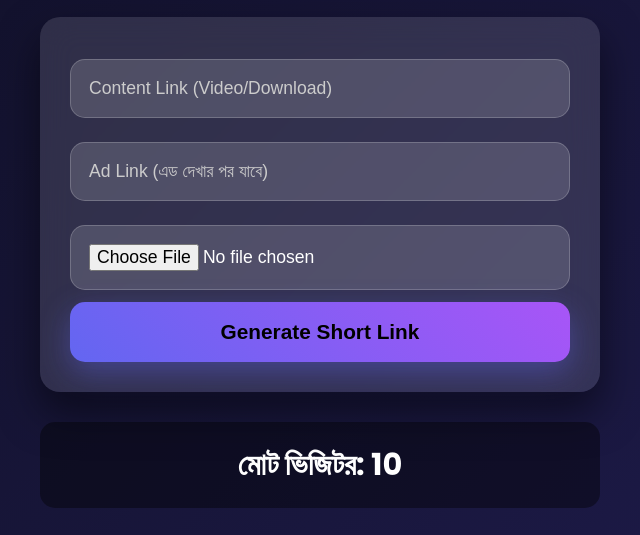
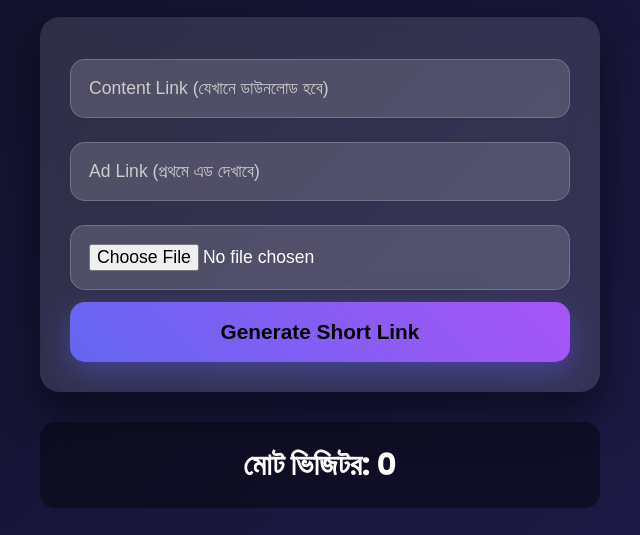
Before and after one commit to shakib0122222/Urlpix, a plain HTML site: page index.html in a window 1280 px wide. Shown: the part 239-774 px from the top of the page, 320-960 px from the left. Drawn offline with Linux system fonts and the light colour scheme; no server answers.

Commit message:
Update index.html

```diff
--- a/index.html
+++ b/index.html
@@ -14,14 +14,15 @@
     </header>
 
     <div class="card">
-      <input type="url" id="contentUrl" placeholder="Content Link (Video/Download)" required>
-      <input type="url" id="adUrl" placeholder="Ad Link (এড দেখার পর যাবে)" required>
+      <input type="url" id="contentUrl" placeholder="Content Link (যেখানে ডাউনলোড হবে)" required>
+      <input type="url" id="adUrl" placeholder="Ad Link (প্রথমে এড দেখাবে)" required>
       <input type="file" id="image" accept="image/*" required>
       <button id="generateBtn">Generate Short Link</button>
       <div class="loader" id="loader"></div>
+      <div id="error" style="color:#ff6b6b;margin-top:15px;display:none;"></div>
     </div>
 
-    <div class="stats">মোট ভিজিটর: <span id="visits">10</span></div>
+    <div class="stats">মোট ভিজিটর: <span id="visits">0</span></div>
     <footer>© 2025 Pixguard</footer>
   </div>
 
```
